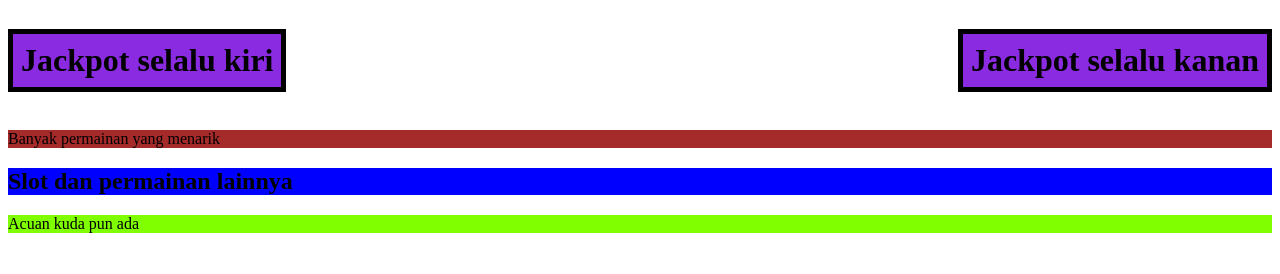
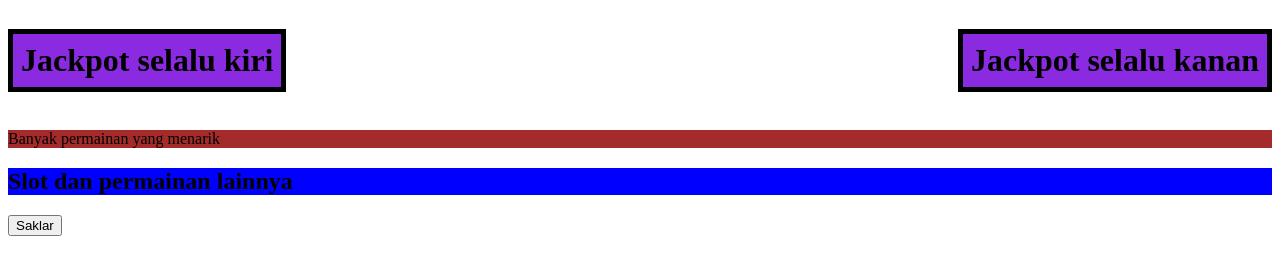
Before and after one commit to firrrrdausss/course1, a plain HTML site: page index.html in a window 1280 px wide. Drawn offline with Linux system fonts and the light colour scheme.

Commit message:
update html

```diff
--- a/index.html
+++ b/index.html
@@ -23,18 +23,25 @@
        <h1>Jackpot selalu kanan</h1>
     </header>
 
-    <article>
+<article>
         <!--Ini inline-->
         <p style="background-color: brown;">Banyak permainan yang menarik</p>
-    </article>
 
     <header>
         <h2>Slot dan permainan lainnya</h2>
      </header>
 
-     <article>
-         <p style="background-color: chartreuse;">Acuan kuda pun ada</p>
-     </article>
+     <!--Ini saklar-->
+        <button onclick="lampu(0);">Saklar</button>
 
+</article>
+
+     <script>
+        function lampu(n) {
+            if (n == 0)
+            alert ('Lampu Menyala');
+        }
+
+     </script>
 </body>
 </html>
```
